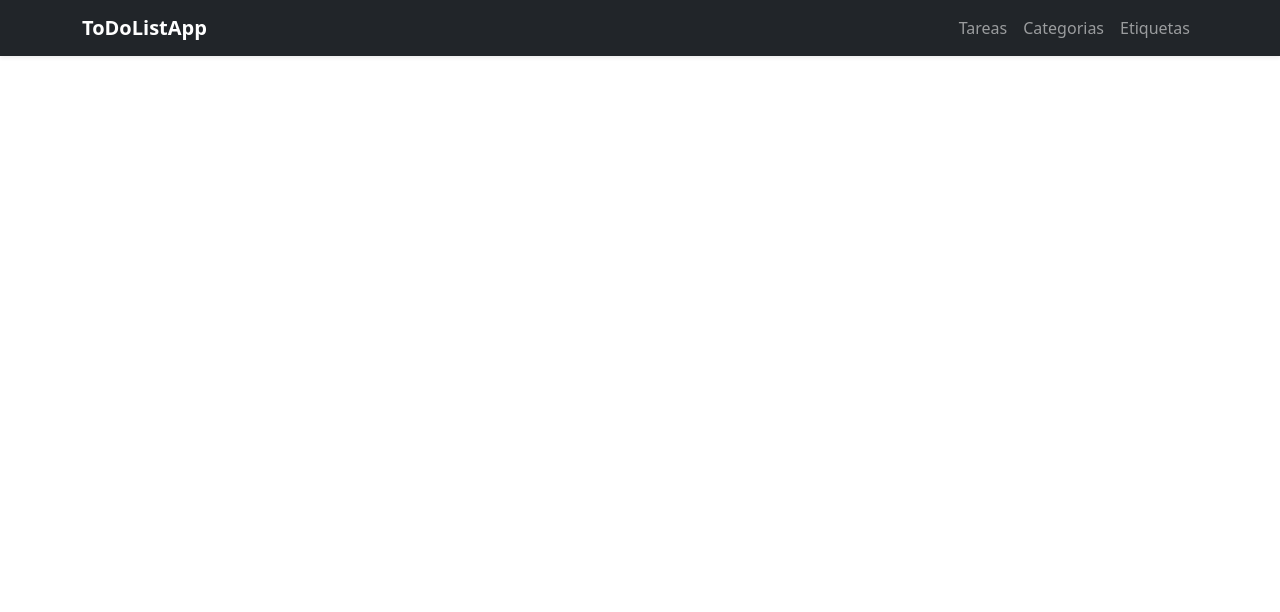
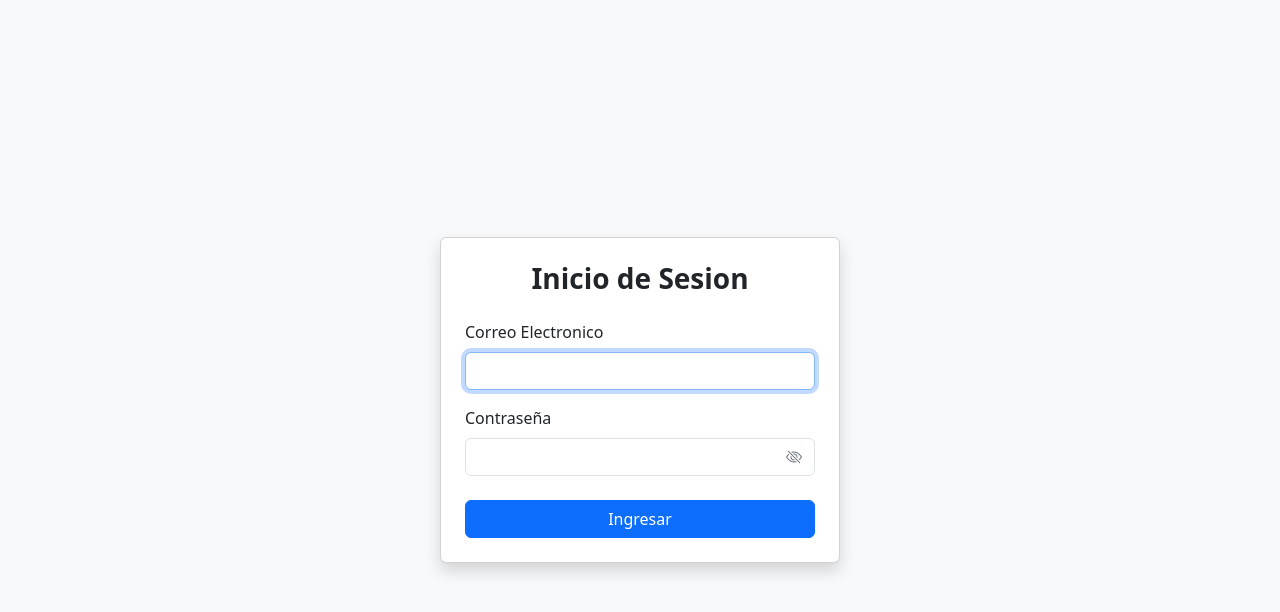
Before and after one commit to ChrisCore1/TodoListAppFE, a React (Vite) app: page /login in a window 1280 px wide. Shown: the top 612 px of the page. Built offline with nearby package versions, Linux system fonts and the light colour scheme; no server answers.

Commit message:
TOD-17 (feat): Login (#15)

```diff
--- a/src/App.jsx
+++ b/src/App.jsx
@@ -1,26 +1,39 @@
-import { BrowserRouter, Routes, Route, Navigate } from 'react-router-dom';
+import { BrowserRouter, Routes, Route, Navigate, Outlet } from 'react-router-dom';
 import './App.css';
 import { Navbar } from './components/Navbar';
 import { CategoryManagement } from './views/CategoryManagement';
 import { TagManagement } from './views/TagManagement';
 import { TaskManagement } from './views/TaskManagement';
+import { Login } from './views/Login';
 
 function App() {
+
+  const ProtectedLayout = () => {
+    return(
+      <>
+        <Navbar />
+        <div className='container mt-4'>
+          <Outlet />
+        </div>
+      </>
+    );
+  };
 
   return (
     <>
       <BrowserRouter>
-        <Navbar />
-        <div className='container'>
           <Routes>
-            <Route path='/tareas' element={<TaskManagement />} />
+            <Route path='login' element={<Login />} />
+            <Route path='/' element={<Navigate to='login' replace /> } />
 
-            <Route path='/categorias' element={<CategoryManagement />} />
+            <Route element={<ProtectedLayout />}>
+              <Route path='/tareas' element={<TaskManagement />} />
 
-            <Route path='/etiquetas' element={<TagManagement />} />
+              <Route path='/categorias' element={<CategoryManagement />} />
 
+              <Route path='/etiquetas' element={<TagManagement />} />
+            </Route>
           </Routes>
-        </div>
       </BrowserRouter>
     </>
   )
--- /dev/null
+++ b/src/services/auth.service.js
@@ -0,0 +1,15 @@
+import { URL_LOGIN, HEADERS } from "./service";
+
+export const login = async (credentials) => {
+    const response = await fetch(URL_LOGIN, {
+        method: 'POST',
+        headers: HEADERS,
+        body: JSON.stringify(credentials),
+    });
+
+    if (!response.ok) {
+        throw new Error('Credenciales invalidas');
+    }
+
+    return response.json();
+};
--- a/src/services/service.js
+++ b/src/services/service.js
@@ -1,6 +1,7 @@
 const API_URL = import.meta.env.VITE_API_URL;
 const URL_TAG = `${API_URL}/tags`;
 const URL_TASK = `${API_URL}/tasks`;
+const URL_LOGIN = `${API_URL}/login`;
 
 const HEADERS = {
     'Content-Type': 'application/json',
@@ -21,4 +22,4 @@ const handleResponse = async (response) => {
     }
 };
 
-export { API_URL, HEADERS, handleResponse, URL_TAG, URL_TASK };
+export { API_URL, HEADERS, handleResponse, URL_TAG, URL_TASK, URL_LOGIN };
--- /dev/null
+++ b/src/views/Login.jsx
@@ -0,0 +1,89 @@
+import { useState } from 'react';
+import { useNavigate } from 'react-router-dom';
+import { login } from '../services/auth.service';
+
+export const Login = () => {
+    const [credentials, setCredentials] = useState({ email: '', password: '' });
+    const [error, setError] = useState('');
+    const [isLoading, setIsLoading] = useState(false);
+    const [showPassword, setShowPassword] = useState(false);
+    const navigate = useNavigate();
+
+    const handleSubmit = async (e) => {
+        e.preventDefault();
+        setError('');
+        setIsLoading(true);
+
+        try {
+            const data = await login(credentials);
+
+            if (data.accessToken) {
+                localStorage.setItem('token', data.accessToken);
+                navigate('/tareas');
+            } else {
+                setError('No se recibió un token de acceso válido.');
+            }
+        } catch (e) {
+            setError(e.message);
+        } finally {
+            setIsLoading(false);
+        }
+    };
+
+    return (
+        <div className="d-flex justify-content-center align-items-center vh-100 bg-light">
+            <div className="card shadow p-4" style={{ width: '100%', maxWidth: '400px' }}>
+                <h3 className="text-center mb-4 fw-bold">Inicio de Sesion</h3>
+
+                {error && <div className="alert alert-danger py-2">{error}</div>}
+
+                <form onSubmit={handleSubmit}>
+                    <div className="mb-3">
+                        <label className="form-label">Correo Electronico</label>
+                        <input
+                            type="email"
+                            className="form-control"
+                            value={credentials.email}
+                            onChange={(e) => setCredentials({ ...credentials, email: e.target.value })}
+                            required
+                            autoFocus
+                        />
+                    </div>
+
+                    <div className="mb-4">
+                        <label className="form-label">Contraseña</label>
+                        <div className="position-relative">
+                            <input
+                                type={showPassword ? "text" : "password"}
+                                className="form-control pe-5"
+                                value={credentials.password}
+                                onChange={(e) => setCredentials({ ...credentials, password: e.target.value })}
+                                required
+                            />
+                            <button
+                                type="button"
+                                className="btn btn-link position-absolute top-50 end-0 translate-middle-y text-secondary"
+                                onClick={() => setShowPassword(!showPassword)}
+                                style={{ textDecoration: 'none', padding: '0.375rem 0.75rem' }}
+                            >
+                                {showPassword ? (
+                                    <i className="bi bi-eye" />
+                                ) : (
+                                    <i className="bi bi-eye-slash" />
+                                )}
+                            </button>
+                        </div>
+                    </div>
+
+                    <button
+                        type="submit"
+                        className="btn btn-primary w-100"
+                        disabled={isLoading}
+                    >
+                        {isLoading ? 'Iniciando sesión...' : 'Ingresar'}
+                    </button>
+                </form>
+            </div>
+        </div>
+    );
+};
```
